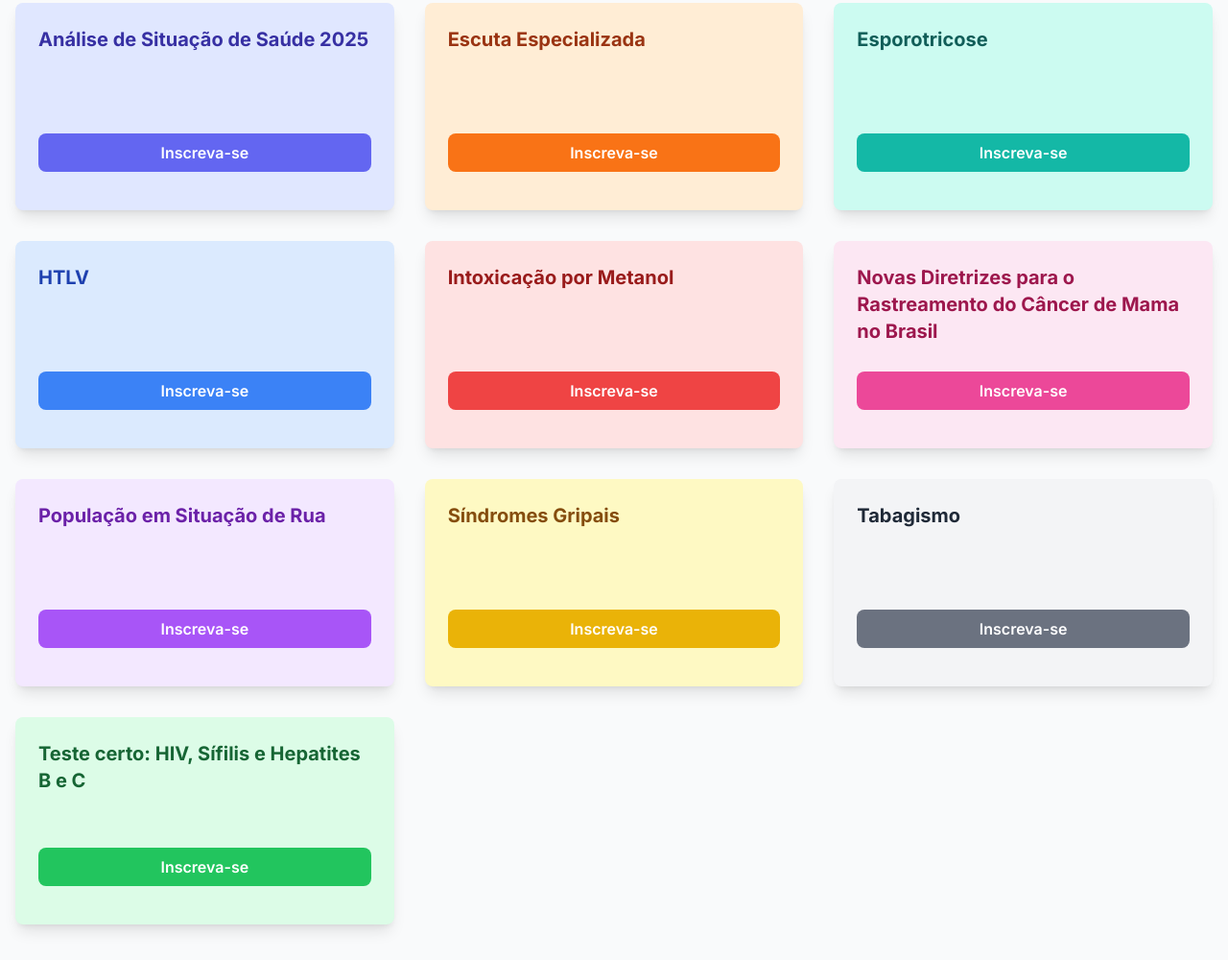
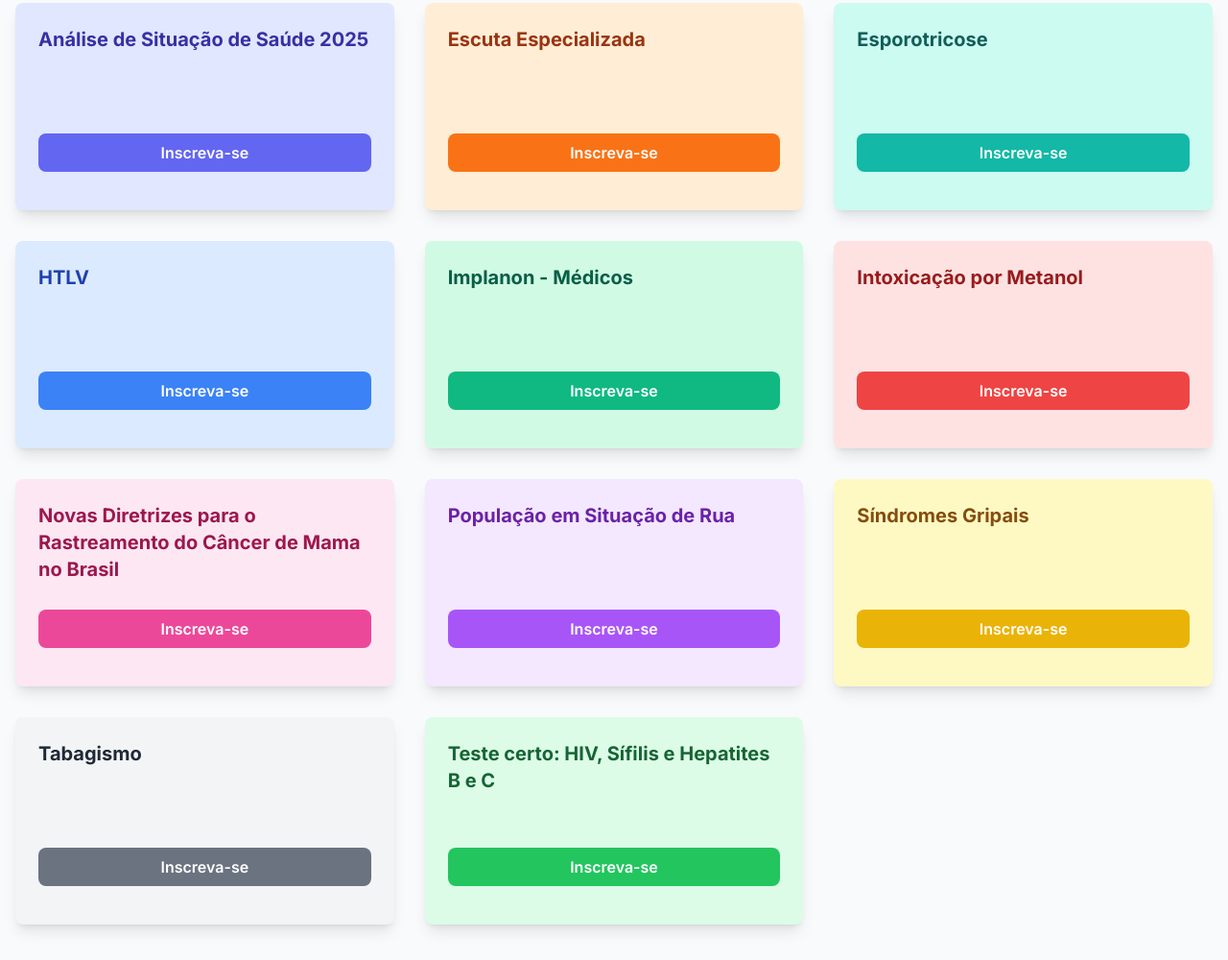
Before and after one commit to ESPFloripa/cursoslivres, a plain HTML site: page index.html in a window 1280 px wide. Shown: the part 883-1883 px from the top of the page at 96% size. Drawn offline with nearby package versions, Linux system fonts and the light colour scheme.

Commit message:
Add files via upload

```diff
--- a/index.html
+++ b/index.html
@@ -59,7 +59,6 @@
                             <button class="toggle-drawer w-full text-center bg-indigo-500 hover:bg-indigo-600 text-white font-semibold py-2 px-4 rounded-lg transition-colors duration-300">Inscreva-se</button>
                             <div class="drawer mt-4 bg-indigo-50 rounded-md">
                                 <div class="p-4 space-y-3">
-                                    <a href="http://cursossms.pmf.sc.gov.br/inscricao.php?cod_curso=757878051" target="_blank" class="block w-full text-center bg-white hover:bg-indigo-200 text-indigo-800 font-semibold py-2 px-4 rounded-lg border border-indigo-300">Inscrição Outubro</a>
                                     <a href="http://cursossms.pmf.sc.gov.br/inscricao.php?cod_curso=857079776" target="_blank" class="block w-full text-center bg-white hover:bg-indigo-200 text-indigo-800 font-semibold py-2 px-4 rounded-lg border border-indigo-300">Inscrição Novembro</a>
                                     <a href="http://cursossms.pmf.sc.gov.br/inscricao.php?cod_curso=625727114" target="_blank" class="block w-full text-center bg-white hover:bg-indigo-200 text-indigo-800 font-semibold py-2 px-4 rounded-lg border border-indigo-300">Inscrição Dezembro</a>
                                 </div>
@@ -74,7 +73,6 @@
                             <button class="toggle-drawer w-full text-center bg-orange-500 hover:bg-orange-600 text-white font-semibold py-2 px-4 rounded-lg transition-colors duration-300">Inscreva-se</button>
                             <div class="drawer mt-4 bg-orange-50 rounded-md">
                                 <div class="p-4 space-y-3">
-                                    <a href="http://cursossms.pmf.sc.gov.br/inscricao.php?cod_curso=934204866" target="_blank" class="block w-full text-center bg-white hover:bg-orange-200 text-orange-800 font-semibold py-2 px-4 rounded-lg border border-orange-300">Inscrição Outubro</a>
                                     <a href="http://cursossms.pmf.sc.gov.br/inscricao.php?cod_curso=845125605" target="_blank" class="block w-full text-center bg-white hover:bg-orange-200 text-orange-800 font-semibold py-2 px-4 rounded-lg border border-orange-300">Inscrição Novembro</a>
                                     <a href="http://cursossms.pmf.sc.gov.br/inscricao.php?cod_curso=723857843" target="_blank" class="block w-full text-center bg-white hover:bg-orange-200 text-orange-800 font-semibold py-2 px-4 rounded-lg border border-orange-300">Inscrição Dezembro</a>
                                 </div>
@@ -89,7 +87,6 @@
                             <button class="toggle-drawer w-full text-center bg-teal-500 hover:bg-teal-600 text-white font-semibold py-2 px-4 rounded-lg transition-colors duration-300">Inscreva-se</button>
                             <div class="drawer mt-4 bg-teal-50 rounded-md">
                                 <div class="p-4 space-y-3">
-                                    <a href="http://cursossms.pmf.sc.gov.br/inscricao.php?cod_curso=107276156" target="_blank" class="block w-full text-center bg-white hover:bg-teal-200 text-teal-800 font-semibold py-2 px-4 rounded-lg border border-teal-300">Inscrição Outubro</a>
                                     <a href="http://cursossms.pmf.sc.gov.br/inscricao.php?cod_curso=752008815" target="_blank" class="block w-full text-center bg-white hover:bg-teal-200 text-teal-800 font-semibold py-2 px-4 rounded-lg border border-teal-300">Inscrição Novembro</a>
                                     <a href="http://cursossms.pmf.sc.gov.br/inscricao.php?cod_curso=208953612" target="_blank" class="block w-full text-center bg-white hover:bg-teal-200 text-teal-800 font-semibold py-2 px-4 rounded-lg border border-teal-300">Inscrição Dezembro</a>
                                 </div>
@@ -104,7 +101,6 @@
                             <button class="toggle-drawer w-full text-center bg-blue-500 hover:bg-blue-600 text-white font-semibold py-2 px-4 rounded-lg transition-colors duration-300">Inscreva-se</button>
                             <div class="drawer mt-4 bg-blue-50 rounded-md">
                                 <div class="p-4 space-y-3">
-                                    <a href="http://cursossms.pmf.sc.gov.br/inscricao.php?cod_curso=992264833" target="_blank" class="block w-full text-center bg-white hover:bg-blue-200 text-blue-800 font-semibold py-2 px-4 rounded-lg border border-blue-300">Inscrição Outubro</a>
                                     <a href="http://cursossms.pmf.sc.gov.br/inscricao.php?cod_curso=1030060" target="_blank" class="block w-full text-center bg-white hover:bg-blue-200 text-blue-800 font-semibold py-2 px-4 rounded-lg border border-blue-300">Inscrição Novembro</a>
                                     <a href="http://cursossms.pmf.sc.gov.br/inscricao.php?cod_curso=4941673" target="_blank" class="block w-full text-center bg-white hover:bg-blue-200 text-blue-800 font-semibold py-2 px-4 rounded-lg border border-blue-300">Inscrição Dezembro</a>
                                 </div>
@@ -113,13 +109,26 @@
                     </div>
 
                     <!-- Card de Curso 5 -->
+                    <div class="rounded-lg shadow-lg overflow-hidden transform hover:scale-105 transition-transform duration-300 bg-emerald-100">
+                        <div class="p-6">
+                            <h3 class="font-bold text-xl mb-4 text-emerald-800 h-24">Implanon - Médicos</h3>
+                            <button class="toggle-drawer w-full text-center bg-emerald-500 hover:bg-emerald-600 text-white font-semibold py-2 px-4 rounded-lg transition-colors duration-300">Inscreva-se</button>
+                            <div class="drawer mt-4 bg-emerald-50 rounded-md">
+                                <div class="p-4 space-y-3">
+                                    <a href="http://cursossms.pmf.sc.gov.br/inscricao.php?cod_curso=786040328" target="_blank" class="block w-full text-center bg-white hover:bg-emerald-200 text-emerald-800 font-semibold py-2 px-4 rounded-lg border border-emerald-300">Inscrição Novembro</a>
+                                    <a href="http://cursossms.pmf.sc.gov.br/inscricao.php?cod_curso=12596556" target="_blank" class="block w-full text-center bg-white hover:bg-emerald-200 text-emerald-800 font-semibold py-2 px-4 rounded-lg border border-emerald-300">Inscrição Dezembro</a>
+                                </div>
+                            </div>
+                        </div>
+                    </div>
+
+                    <!-- Card de Curso 6 -->
                     <div class="rounded-lg shadow-lg overflow-hidden transform hover:scale-105 transition-transform duration-300 bg-red-100">
                         <div class="p-6">
                             <h3 class="font-bold text-xl mb-4 text-red-800 h-24">Intoxicação por Metanol</h3>
                              <button class="toggle-drawer w-full text-center bg-red-500 hover:bg-red-600 text-white font-semibold py-2 px-4 rounded-lg transition-colors duration-300">Inscreva-se</button>
                             <div class="drawer mt-4 bg-red-50 rounded-md">
                                 <div class="p-4 space-y-3">
-                                    <a href="http://cursossms.pmf.sc.gov.br/inscricao.php?cod_curso=470551179" target="_blank" class="block w-full text-center bg-white hover:bg-red-200 text-red-800 font-semibold py-2 px-4 rounded-lg border border-red-300">Inscrição Outubro</a>
                                     <a href="http://cursossms.pmf.sc.gov.br/inscricao.php?cod_curso=678154178" target="_blank" class="block w-full text-center bg-white hover:bg-red-200 text-red-800 font-semibold py-2 px-4 rounded-lg border border-red-300">Inscrição Novembro</a>
                                     <a href="http://cursossms.pmf.sc.gov.br/inscricao.php?cod_curso=62304520" target="_blank" class="block w-full text-center bg-white hover:bg-red-200 text-red-800 font-semibold py-2 px-4 rounded-lg border border-red-300">Inscrição Dezembro</a>
                                 </div>
@@ -127,14 +136,13 @@
                         </div>
                     </div>
 
-                    <!-- Card de Curso 6 -->
+                    <!-- Card de Curso 7 -->
                     <div class="rounded-lg shadow-lg overflow-hidden transform hover:scale-105 transition-transform duration-300 bg-pink-100">
                         <div class="p-6">
                             <h3 class="font-bold text-xl mb-4 text-pink-800 h-24">Novas Diretrizes para o Rastreamento do Câncer de Mama no Brasil</h3>
                             <button class="toggle-drawer w-full text-center bg-pink-500 hover:bg-pink-600 text-white font-semibold py-2 px-4 rounded-lg transition-colors duration-300">Inscreva-se</button>
                             <div class="drawer mt-4 bg-pink-50 rounded-md">
                                 <div class="p-4 space-y-3">
-                                    <a href="http://cursossms.pmf.sc.gov.br/inscricao.php?cod_curso=331682059" target="_blank" class="block w-full text-center bg-white hover:bg-pink-200 text-pink-800 font-semibold py-2 px-4 rounded-lg border border-pink-300">Inscrição Outubro</a>
                                     <a href="http://cursossms.pmf.sc.gov.br/inscricao.php?cod_curso=637772032" target="_blank" class="block w-full text-center bg-white hover:bg-pink-200 text-pink-800 font-semibold py-2 px-4 rounded-lg border border-pink-300">Inscrição Novembro</a>
                                     <a href="http://cursossms.pmf.sc.gov.br/inscricao.php?cod_curso=110491821" target="_blank" class="block w-full text-center bg-white hover:bg-pink-200 text-pink-800 font-semibold py-2 px-4 rounded-lg border border-pink-300">Inscrição Dezembro</a>
                                 </div>
@@ -142,14 +150,13 @@
                         </div>
                     </div>
 
-                    <!-- Card de Curso 7 -->
+                    <!-- Card de Curso 8 -->
                     <div class="rounded-lg shadow-lg overflow-hidden transform hover:scale-105 transition-transform duration-300 bg-purple-100">
                         <div class="p-6">
                             <h3 class="font-bold text-xl mb-4 text-purple-800 h-24">População em Situação de Rua</h3>
                             <button class="toggle-drawer w-full text-center bg-purple-500 hover:bg-purple-600 text-white font-semibold py-2 px-4 rounded-lg transition-colors duration-300">Inscreva-se</button>
                             <div class="drawer mt-4 bg-purple-50 rounded-md">
                                 <div class="p-4 space-y-3">
-                                    <a href="http://cursossms.pmf.sc.gov.br/inscricao.php?cod_curso=447123961" target="_blank" class="block w-full text-center bg-white hover:bg-purple-200 text-purple-800 font-semibold py-2 px-4 rounded-lg border border-purple-300">Inscrição Outubro</a>
                                     <a href="http://cursossms.pmf.sc.gov.br/inscricao.php?cod_curso=570631377" target="_blank" class="block w-full text-center bg-white hover:bg-purple-200 text-purple-800 font-semibold py-2 px-4 rounded-lg border border-purple-300">Inscrição Novembro</a>
                                     <a href="http://cursossms.pmf.sc.gov.br/inscricao.php?cod_curso=416190069" target="_blank" class="block w-full text-center bg-white hover:bg-purple-200 text-purple-800 font-semibold py-2 px-4 rounded-lg border border-purple-300">Inscrição Dezembro</a>
                                 </div>
@@ -157,14 +164,13 @@
                         </div>
                     </div>
 
-                    <!-- Card de Curso 8 -->
+                    <!-- Card de Curso 9 -->
                     <div class="rounded-lg shadow-lg overflow-hidden transform hover:scale-105 transition-transform duration-300 bg-yellow-100">
                         <div class="p-6">
                             <h3 class="font-bold text-xl mb-4 text-yellow-800 h-24">Síndromes Gripais</h3>
                             <button class="toggle-drawer w-full text-center bg-yellow-500 hover:bg-yellow-600 text-white font-semibold py-2 px-4 rounded-lg transition-colors duration-300">Inscreva-se</button>
                             <div class="drawer mt-4 bg-yellow-50 rounded-md">
                                 <div class="p-4 space-y-3">
-                                    <a href="http://cursossms.pmf.sc.gov.br/inscricao.php?cod_curso=366228050" target="_blank" class="block w-full text-center bg-white hover:bg-yellow-200 text-yellow-800 font-semibold py-2 px-4 rounded-lg border border-yellow-300">Inscrição Outubro</a>
                                     <a href="http://cursossms.pmf.sc.gov.br/inscricao.php?cod_curso=77192490" target="_blank" class="block w-full text-center bg-white hover:bg-yellow-200 text-yellow-800 font-semibold py-2 px-4 rounded-lg border border-yellow-300">Inscrição Novembro</a>
                                     <a href="http://cursossms.pmf.sc.gov.br/inscricao.php?cod_curso=580982077" target="_blank" class="block w-full text-center bg-white hover:bg-yellow-200 text-yellow-800 font-semibold py-2 px-4 rounded-lg border border-yellow-300">Inscrição Dezembro</a>
                                 </div>
@@ -172,14 +178,13 @@
                         </div>
                     </div>
 
-                    <!-- Card de Curso 9 -->
+                    <!-- Card de Curso 10 -->
                     <div class="rounded-lg shadow-lg overflow-hidden transform hover:scale-105 transition-transform duration-300 bg-gray-100">
                         <div class="p-6">
                             <h3 class="font-bold text-xl mb-4 text-gray-800 h-24">Tabagismo</h3>
                             <button class="toggle-drawer w-full text-center bg-gray-500 hover:bg-gray-600 text-white font-semibold py-2 px-4 rounded-lg transition-colors duration-300">Inscreva-se</button>
                             <div class="drawer mt-4 bg-gray-50 rounded-md">
                                 <div class="p-4 space-y-3">
-                                    <a href="http://cursossms.pmf.sc.gov.br/inscricao.php?cod_curso=205447072" target="_blank" class="block w-full text-center bg-white hover:bg-gray-200 text-gray-800 font-semibold py-2 px-4 rounded-lg border border-gray-300">Inscrição Outubro</a>
                                     <a href="http://cursossms.pmf.sc.gov.br/inscricao.php?cod_curso=513508061" target="_blank" class="block w-full text-center bg-white hover:bg-gray-200 text-gray-800 font-semibold py-2 px-4 rounded-lg border border-gray-300">Inscrição Novembro</a>
                                     <a href="http://cursossms.pmf.sc.gov.br/inscricao.php?cod_curso=747168370" target="_blank" class="block w-full text-center bg-white hover:bg-gray-200 text-gray-800 font-semibold py-2 px-4 rounded-lg border border-gray-300">Inscrição Dezembro</a>
                                 </div>
@@ -187,14 +192,13 @@
                         </div>
                     </div>
 
-                    <!-- Card de Curso 10 -->
+                    <!-- Card de Curso 11 -->
                     <div class="rounded-lg shadow-lg overflow-hidden transform hover:scale-105 transition-transform duration-300 bg-green-100">
                         <div class="p-6">
                             <h3 class="font-bold text-xl mb-4 text-green-800 h-24">Teste certo: HIV, Sífilis e Hepatites B e C</h3>
                             <button class="toggle-drawer w-full text-center bg-green-500 hover:bg-green-600 text-white font-semibold py-2 px-4 rounded-lg transition-colors duration-300">Inscreva-se</button>
                             <div class="drawer mt-4 bg-green-50 rounded-md">
                                 <div class="p-4 space-y-3">
-                                    <a href="http://cursossms.pmf.sc.gov.br/inscricao.php?cod_curso=404401703" target="_blank" class="block w-full text-center bg-white hover:bg-green-200 text-green-800 font-semibold py-2 px-4 rounded-lg border border-green-300">Inscrição Outubro</a>
                                     <a href="http://cursossms.pmf.sc.gov.br/inscricao.php?cod_curso=239959282" target="_blank" class="block w-full text-center bg-white hover:bg-green-200 text-green-800 font-semibold py-2 px-4 rounded-lg border border-green-300">Inscrição Novembro</a>
                                     <a href="http://cursossms.pmf.sc.gov.br/inscricao.php?cod_curso=432049898" target="_blank" class="block w-full text-center bg-white hover:bg-green-200 text-green-800 font-semibold py-2 px-4 rounded-lg border border-green-300">Inscrição Dezembro</a>
                                 </div>
```
